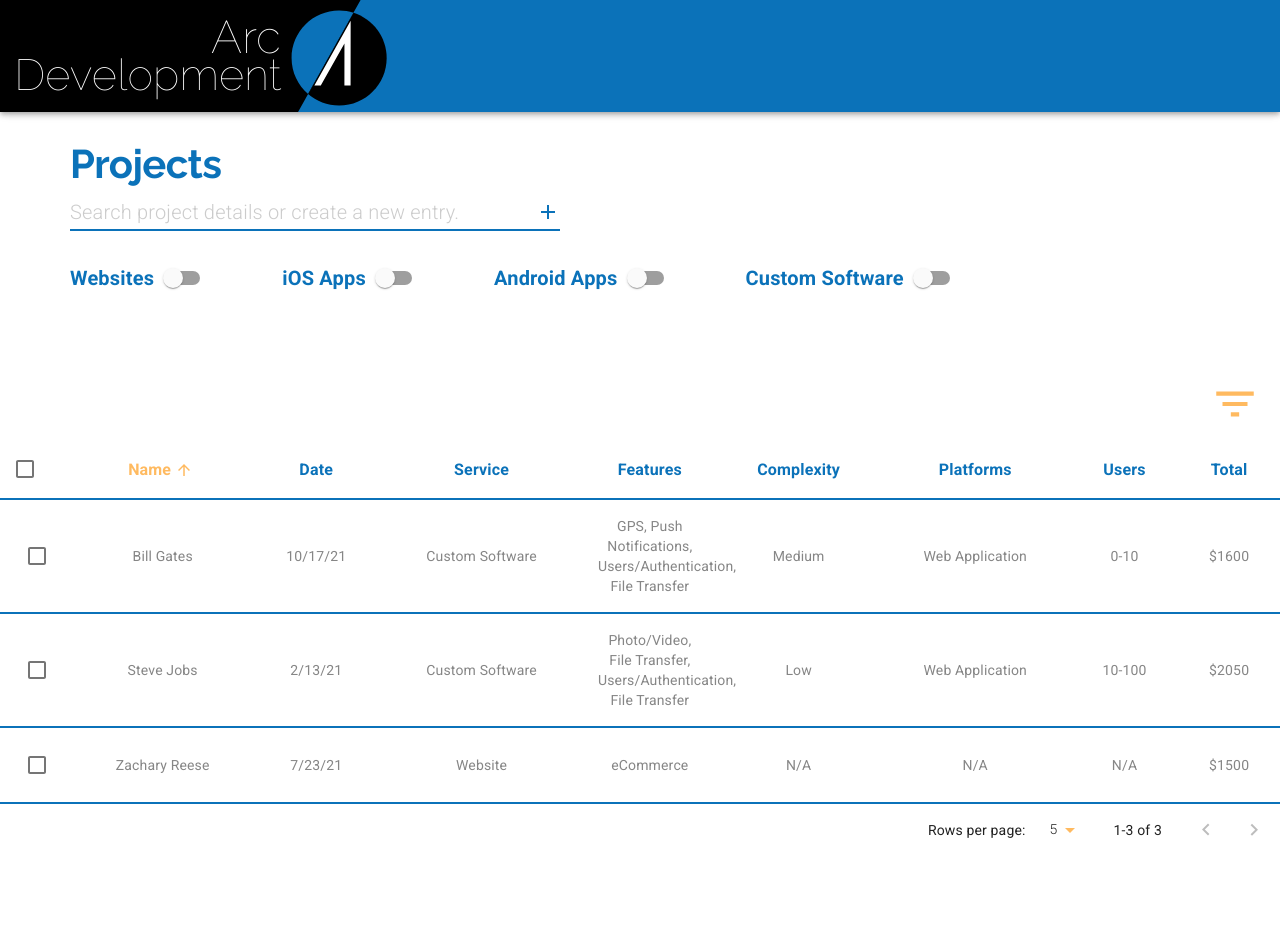
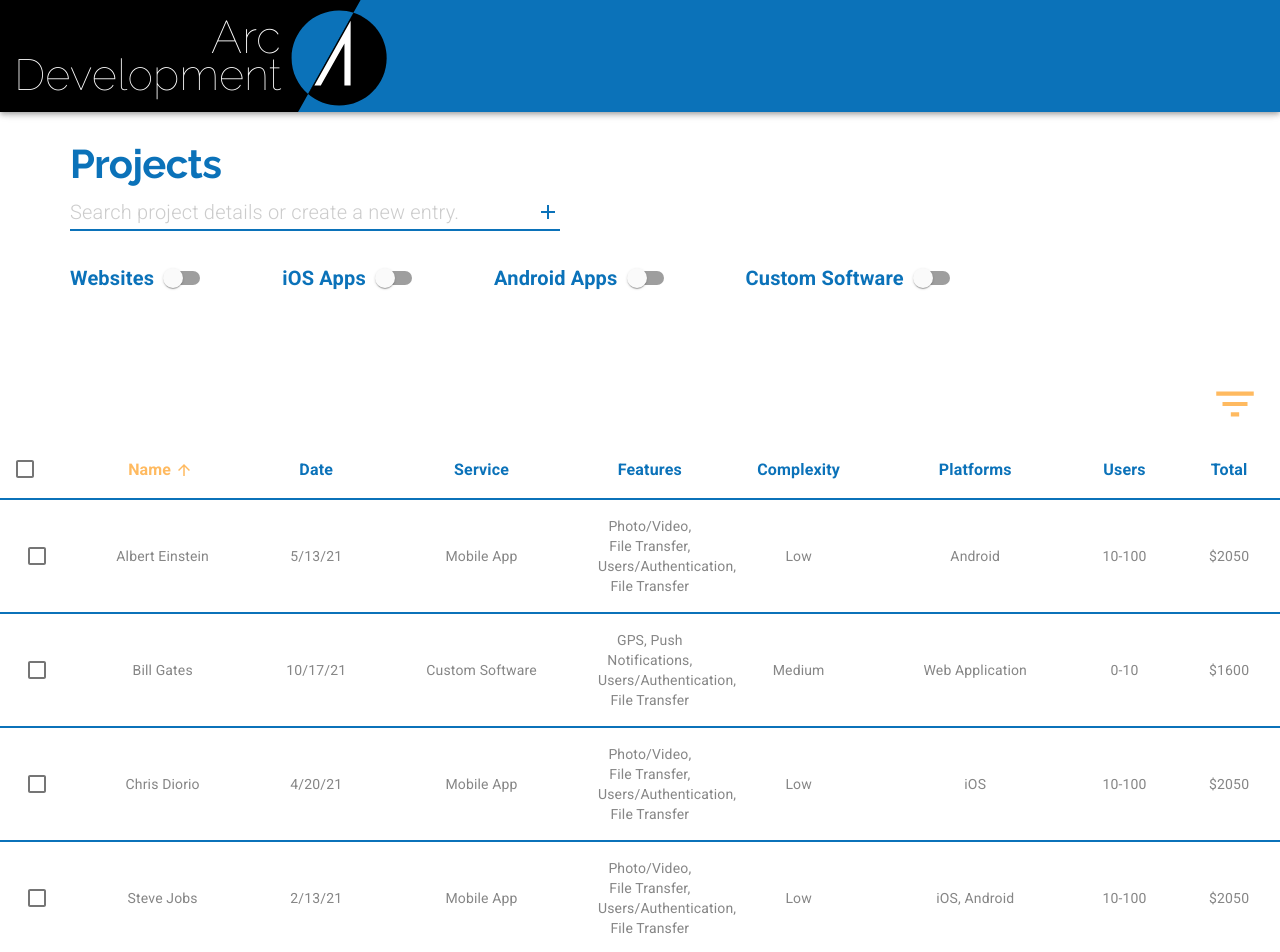
Before and after one commit to PupRiku/projectmanager_class, a Next.js app: page / in a window 1280 px wide. Shown: the top 952 px of the page. Built offline with nearby package versions, Linux system fonts and the light colour scheme.

Commit message:
Wire up switches for filtering

```diff
--- a/pages/index.js
+++ b/pages/index.js
@@ -102,10 +102,32 @@ export default function ProjectManager() {
     createData(
       "Steve Jobs",
       "2/13/21",
-      "Custom Software",
+      "Mobile App",
       "Photo/Video, File Transfer, Users/Authentication, File Transfer",
       "Low",
-      "Web Application",
+      "iOS, Android",
+      "10-100",
+      "$2050",
+      true
+    ),
+    createData(
+      "Albert Einstein",
+      "5/13/21",
+      "Mobile App",
+      "Photo/Video, File Transfer, Users/Authentication, File Transfer",
+      "Low",
+      "Android",
+      "10-100",
+      "$2050",
+      true
+    ),
+    createData(
+      "Chris Diorio",
+      "4/20/21",
+      "Mobile App",
+      "Photo/Video, File Transfer, Users/Authentication, File Transfer",
+      "Low",
+      "iOS",
       "10-100",
       "$2050",
       true
@@ -267,7 +289,16 @@ export default function ProjectManager() {
           </FormGroup>
         </Grid>
         <Grid item style={{ marginTop: "5em", marginBottom: "35em" }}>
-          <EnhancedTable rows={rows} page={page} setPage={setPage} setRows={setRows} />
+          <EnhancedTable
+            rows={rows}
+            page={page}
+            setPage={setPage}
+            setRows={setRows}
+            websiteChecked={websiteChecked}
+            iOSChecked={iOSChecked}
+            androidChecked={androidChecked}
+            softwareChecked={softwareChecked}
+          />
         </Grid>
         <Dialog
           fullWidth
--- a/src/ui/EnhancedTable.js
+++ b/src/ui/EnhancedTable.js
@@ -312,6 +312,42 @@ export default function EnhancedTable(props) {
 
   const isSelected = name => selected.indexOf(name) !== -1;
 
+  const switchFilters = () => {
+    const { websiteChecked, iOSChecked, androidChecked, softwareChecked } =
+      props;
+
+    const websites = props.rows.filter(row =>
+      websiteChecked ? row.service === "Website" : null
+    );
+    const iOSApps = props.rows.filter(row =>
+      iOSChecked ? row.platforms.includes("iOS") : null
+    );
+    const androidApps = props.rows.filter(row =>
+      androidChecked ? row.platforms.includes("Android") : null
+    );
+    const softwareApps = props.rows.filter(row =>
+      softwareChecked ? row.service.includes("Custom Software") : null
+    );
+
+    if (!websiteChecked && !iOSChecked & !androidChecked & !softwareChecked) {
+      return props.rows;
+    } else {
+      let newRows = websites.concat(
+        iOSApps.filter(item => websites.indexOf(item) < 0)
+      );
+
+      let newRows2 = newRows.concat(
+        androidApps.filter(item => newRows.indexOf(item) < 0)
+      );
+
+      let newRows3 = newRows2.concat(
+        softwareApps.filter(item => newRows2.indexOf(item) < 0)
+      );
+
+      return newRows3;
+    }
+  };
+
   return (
     <div className={classes.root}>
       <Paper className={classes.paper} elevation={0}>
@@ -340,7 +376,7 @@ export default function EnhancedTable(props) {
             />
             <TableBody>
               {stableSort(
-                props.rows.filter(row => row.search),
+                switchFilters().filter(row => row.search),
                 getComparator(order, orderBy)
               )
                 .slice(
```
